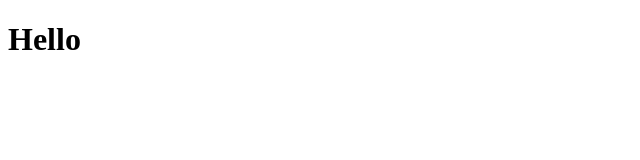
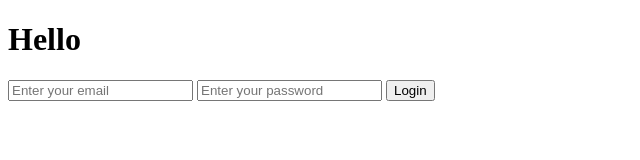
Before and after one commit to takodil/awosome-weather-web, a plain HTML site: page index.html in a window 1280 px wide. Shown: the whole page, without its empty margins (0-640 px from the left). Drawn offline with Linux system fonts and the light colour scheme.

Commit message:
added html login form

```diff
--- a/index.html
+++ b/index.html
@@ -8,5 +8,11 @@
   </head>
   <body>
     <h1>Hello</h1>
+    <form action="">
+      <input type="text" placeholder="Enter your email" />
+      <input type="password" placeholder="Enter your password" />
+      <input type="submit" value="Login" />
+    </form>
+    <script src="script.js"></script>
   </body>
 </html>
```
